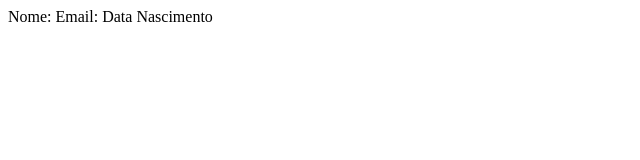
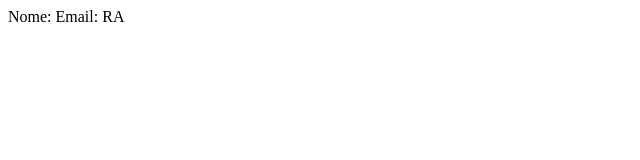
Before and after one commit to Jeffersonsp90/helloword, a plain HTML site: page menu.html in a window 1280 px wide. Shown: the whole page, without its empty margins (0-640 px from the left). Drawn offline with Linux system fonts and the light colour scheme.

Commit message:
Atualizando dados
Removendo data de nascimento e incluindo RA

```diff
--- a/menu.html
+++ b/menu.html
@@ -7,6 +7,6 @@
 <body>
 Nome:
 Email:
-Data Nascimento
+RA
 </body>
 </html>
```
